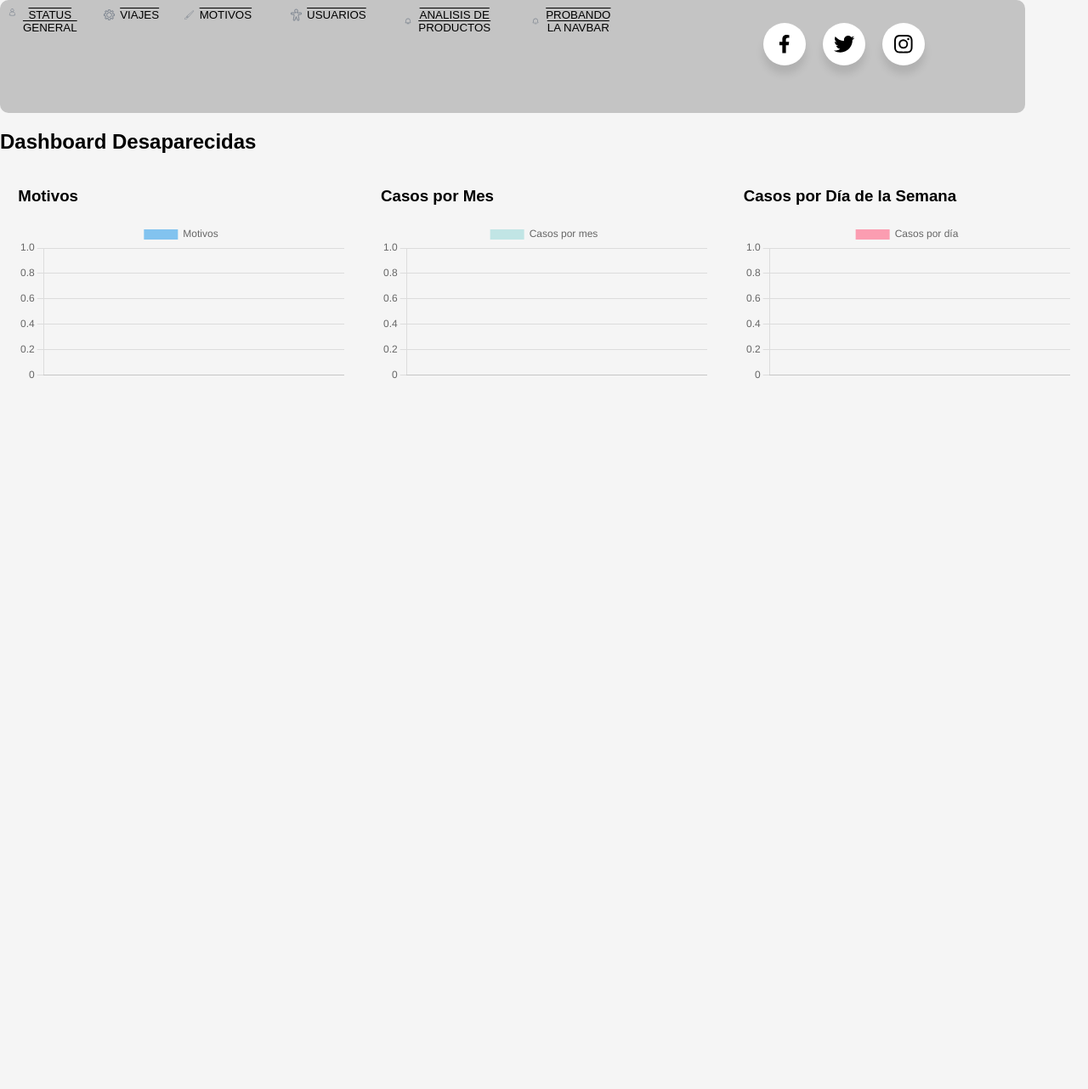
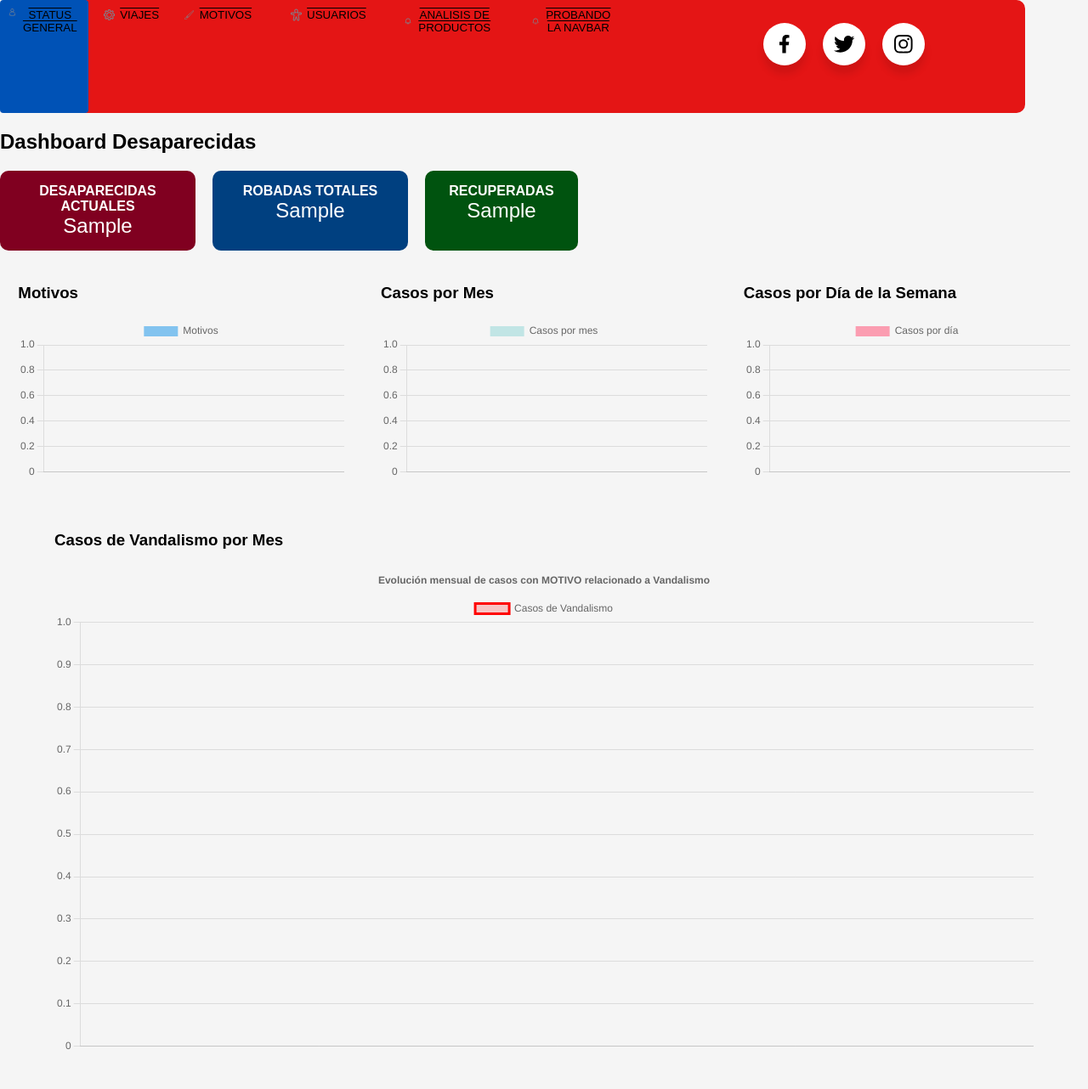
Before and after one commit to CapitanTsubasa/ecobici_github, a Django app: template inicio/templates/inicio/motivos.html in a window 1280 px wide. Shown: the whole page at 85% size. Before the commit the page ends 446 px from the top, so only its background shows below. Run offline with Django 5.2, Linux system fonts and the light colour scheme; the template is opened without the code that fills it: most values are stand-ins (such as "Sample title", 1, 10 or a date in 2020).

Commit message:
Avanzando en dashboard

```diff
--- a/inicio/static/inicio/css/styles.css
+++ b/inicio/static/inicio/css/styles.css
@@ -56,7 +56,7 @@
   display: flex;
   flex-direction: row;
   width: fit-content;
-  background-color: #c4c4c4;
+  background-color: #e41515;
   justify-content: center;
   border-radius: 10px;
   gap: 7.5px;
@@ -89,11 +89,11 @@
 .value::before {
   content: "";
   position: absolute;
-  top: 30px;
+  top: 0px;
   right: 0px;
   width: 100%;
   height: 3px;
-  background-color: #2f81f7;
+  background-color: #b22e2e7c;
   border-radius: 5px;
   opacity: 0;
 }
--- a/inicio/templates/inicio/motivos.html
+++ b/inicio/templates/inicio/motivos.html
@@ -3,8 +3,34 @@
 {% block content %}
   <h2>Dashboard Desaparecidas</h2>
 
+  <!-- Tarjeta de contador -->
+  <!-- Contadores -->
+  <div style="display: flex; gap: 20px; margin-bottom: 20px;">
+      <!-- EN ESPERA -->
+      <div style="background-color: #800020; color: white; padding: 15px; width: 200px;
+                  text-align: center; border-radius: 10px;">
+          <strong>DESAPARECIDAS ACTUALES</strong><br>
+          <span style="font-size: 24px;">{{ casos_espera }}</span>
+      </div>
+
+      <!-- ROBADAS -->
+      <div style="background-color: #004080; color: white; padding: 15px; width: 200px;
+                  text-align: center; border-radius: 10px;">
+          <strong>ROBADAS TOTALES</strong><br>
+          <span style="font-size: 24px;">{{ casos_robada }}</span>
+      </div>
+
+      <!-- RECUPERADAS -->
+      <div style="background-color: #00530fff; color: white; padding: 15px; width: 150px;
+                  text-align: center; border-radius: 10px;">
+          <strong>RECUPERADAS</strong><br>
+          <span style="font-size: 24px;">{{ casos_robada_recuperada }}</span>
+      </div>
+  </div>
+
   <!-- Gráfico 1: Motivos -->
-<div style="display: flex; justify-content: space-around; flex-wrap: wrap;">
+
+  <div style="display: flex; justify-content: space-around; flex-wrap: wrap;">
     <div style="width: 30%;">
         <h3>Motivos</h3>
         <canvas id="graficoMotivos"></canvas>
@@ -20,6 +46,14 @@
         <canvas id="graficoDias"></canvas>
     </div>
 </div>
+
+    <!-- Gráfico 4: Vandalismo por Mes -->
+  <div style="display: flex; justify-content: space-around; flex-wrap: wrap;">
+    <div style="width: 90%; margin: 40px auto;">
+        <h3>Casos de Vandalismo por Mes</h3>
+        <canvas id="graficoVandalismo"></canvas>
+    </div>
+  </div>
 
   <script src="https://cdn.jsdelivr.net/npm/chart.js"></script>
   <script>
@@ -72,5 +106,31 @@
         }]
       }
     });
+
+    // Gráfico de Vandalismo por Mes
+    new Chart(document.getElementById("graficoVandalismo"), {
+      type: 'line',
+      data: {
+        labels: {{ meses_vandalismo|default:"[]"|safe }},
+        datasets: [{
+          label: 'Casos de Vandalismo',
+          data: {{ cant_vandalismo|default:"[]"|safe }},
+          borderColor: 'red',
+          backgroundColor: 'rgba(255, 0, 0, 0.2)',
+          fill: true,
+          tension: 0.3
+        }]
+      },
+    options: {
+        responsive: true,
+        plugins: {
+            legend: { position: 'top' },
+            title: {
+                display: true,
+                text: 'Evolución mensual de casos con MOTIVO relacionado a Vandalismo'
+            }
+        }
+    }
+});
   </script>
 {% endblock %}
```
Also changed, not shown: inicio/views.py (+32 -0 lines).
